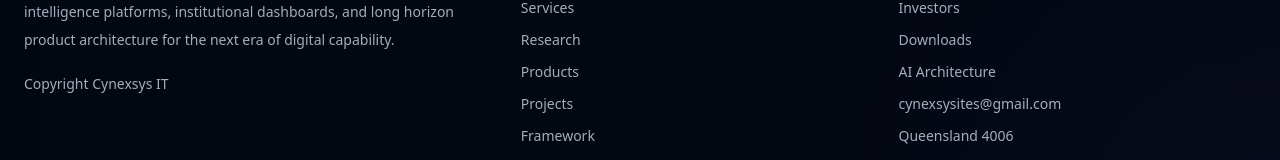
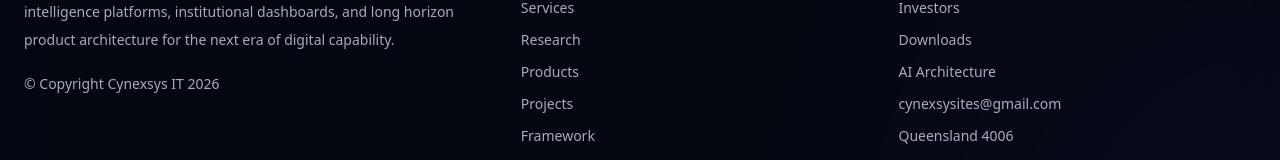
Before and after one commit to elprottoy-dev/cynexsys, a Next.js app: page /founder in a window 1280 px wide. Shown: the part 1205-1365 px from the top of the page. Built offline with nearby package versions, Linux system fonts and the light colour scheme.

Commit message:
Update footer.tsx

```diff
--- a/components/footer.tsx
+++ b/components/footer.tsx
@@ -19,7 +19,7 @@
           <p className="mt-5 max-w-md text-sm leading-7 text-[color:var(--muted)]">
             Cynexsys IT creates AI systems, research software, geospatial intelligence platforms, institutional dashboards, and long horizon product architecture for the next era of digital capability.
           </p>
-          <div className="mt-5 text-sm text-[color:var(--muted)]">Copyright Cynexsys IT</div>
+          <div className="mt-5 text-sm text-[color:var(--muted)]"> © Copyright Cynexsys IT 2026</div>
         </div>
 
         <div>
```
